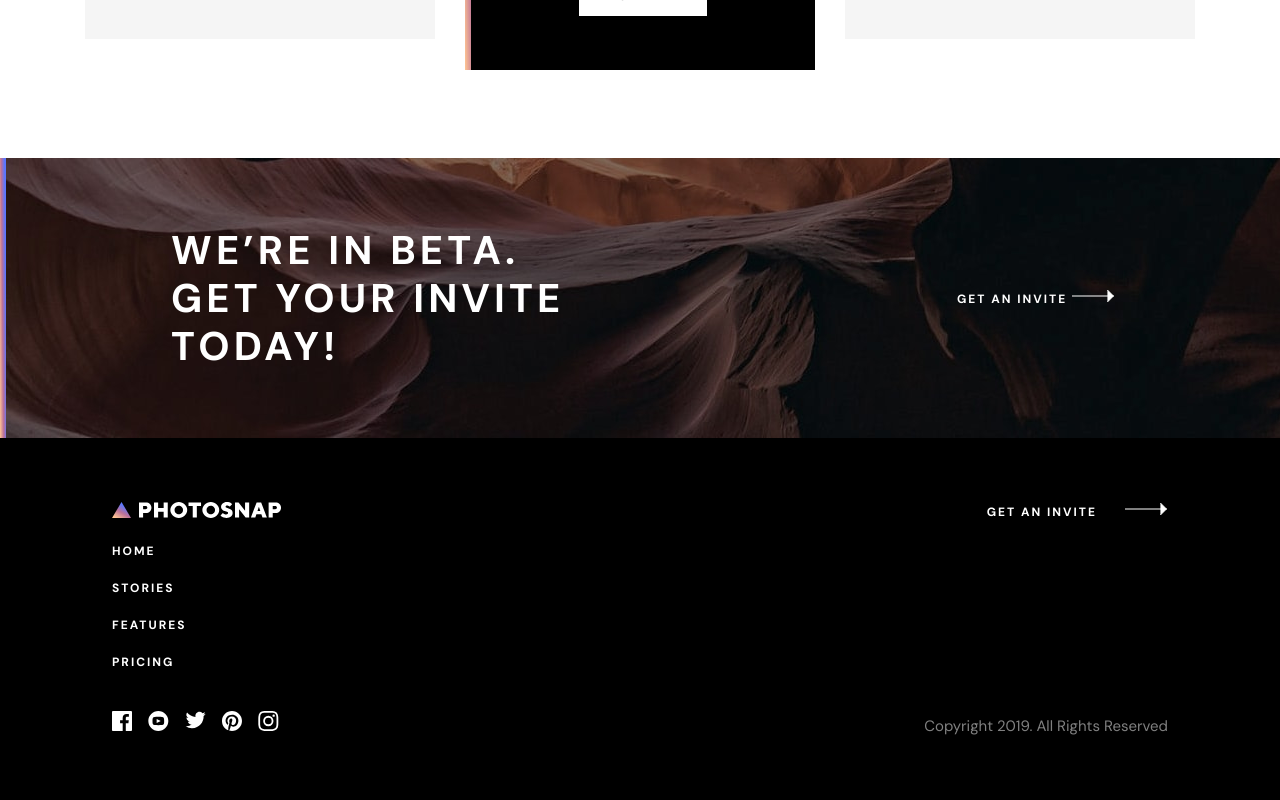
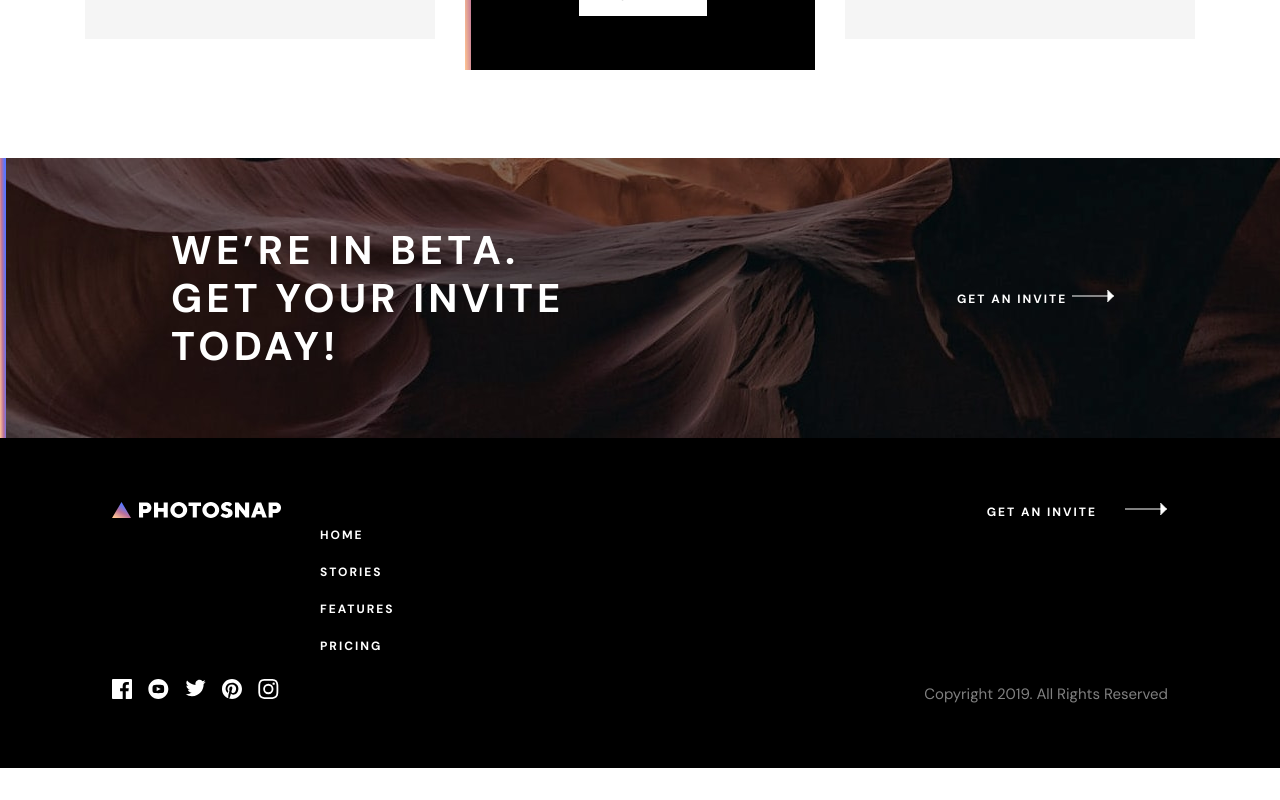
Before and after one commit to vsm1996/photosnap, a React (Create React App) app: page /pricing in a window 1280 px wide. Shown: the part 1140-1940 px from the top of the page. After the commit the page ends 1908 px from the top, so only its background shows below. Built offline with nearby package versions, Linux system fonts and the light colour scheme.

Commit message:
slight change to footer anchor-list placement

```diff
--- a/src/components/common/footer/footer.css
+++ b/src/components/common/footer/footer.css
@@ -30,7 +30,7 @@
   list-style: none;
   display: inline-flex;
   flex-direction: column;
-  margin: 1rem 0;
+  margin: -2rem 0 0 13rem;
 }
 
 .footer__social-item {
```
